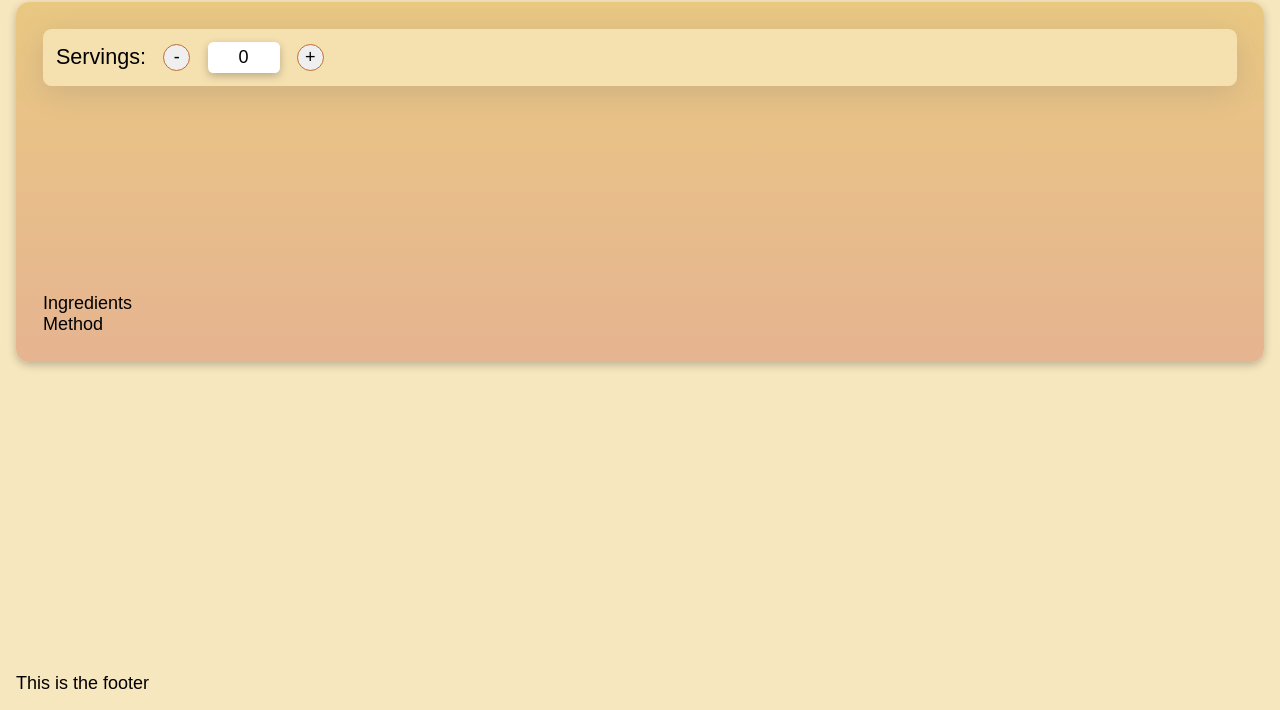
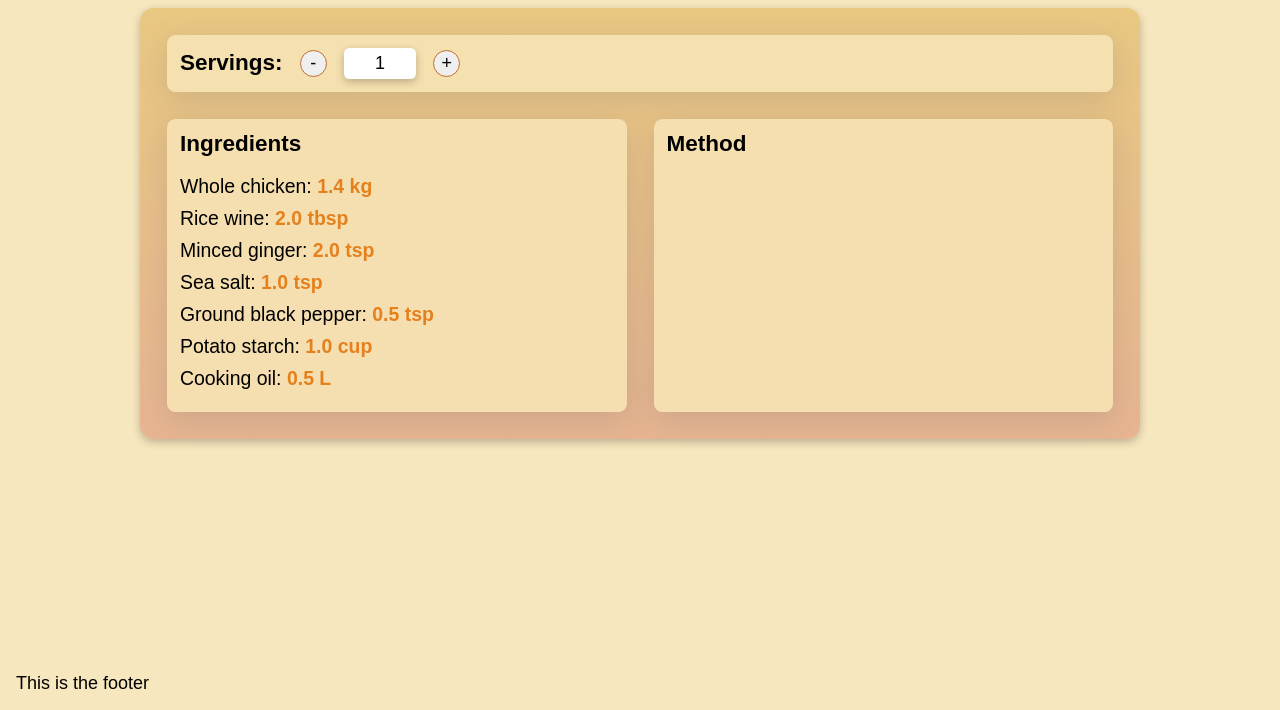
Before and after one commit to ThienTimothy-Nguyen/recipe-ui, a plain HTML site: page index.html in a window 1280 px wide. Shown: the part 143-853 px from the top of the page. Drawn offline with Linux system fonts and the light colour scheme.

Commit message:
feat: interactive ingredients list

```diff
--- a/index.html
+++ b/index.html
@@ -14,41 +14,81 @@
     </div>
   </header>
   <main>
-    <section class="container">
-      <div class="row">
+    <article class="container">
+      <div class="row recipe">
         <h1>
           Crispy Korean Fried Chicken
         </h1>
-        <div class="recipe-table">
-          <div class="serving">
-            <label for="serving">Servings:</label>
+        <div class="recipe__container">
+          <section class="serving">
+            <label for="serving"><h2>Servings:</h2></label>
             <button
               class="serving__button"
-              onclick="decVal()"
+              onclick="addVal(-1)"
               >-</button>
             <input
               id="serving"
               class="serving__input"
               type="number"
-              value="0"
-              onchange="validateVal(event.target.value)"
+              value="1"
+              onchange="setVal(event.target.value)"
               >
             <button
               class="serving__button"
-              onclick="incVal()"
+              onclick="addVal(1)"
               >+</button>
-          </div>
-          <div>
-            <div>
-              Ingredients
+          </section>
+          <section class="recipe-content__wrapper">
+            <div class="recipe-content__column">
+              <h2>Ingredients</h2>
+              <ul class="recipe-content__column--ingredients">
+                <li>Whole chicken:
+                  <strong class="recipe-content__quantity">
+                    <span class="number">1.4</span> kg
+                  </strong>
+                </li>
+                <li>Rice wine:
+                  <strong class="recipe-content__quantity">
+                    <span class="number">2.0</span> tbsp
+                  </strong>
+                </li>
+                <li>Minced ginger:
+                  <strong class="recipe-content__quantity">
+                    <span class="number">2.0</span> tsp
+                  </strong>
+                </li>
+                <li>Sea salt:
+                  <strong class="recipe-content__quantity">
+                    <span class="number">1.0</span> tsp
+                  </strong>
+                </li>
+                <li>Ground black pepper:
+                  <strong class="recipe-content__quantity">
+                    <span class="number">0.5</span> tsp
+                  </strong>
+                </li>
+                <li>Potato starch:
+                  <strong class="recipe-content__quantity">
+                    <span class="number">1.0</span> cup
+                  </strong>
+                </li>
+                <li>Cooking oil:
+                  <strong class="recipe-content__quantity">
+                    <span class="number">0.5</span> L
+                  </strong>
+                </li>
+              </ul>
             </div>
-            <div>
-              Method
+            <div class="recipe-content__column recipe-content__column--method">
+              <h2>Method</h2>
+              <ol class="recipe-content__column--method">
+
+              </ol>
             </div>
-          </div>
+          </section>
         </div>
       </div>
-    </section>
+    </article>
   </main>
   <footer class="container">
     <div class="row">
--- a/index.js
+++ b/index.js
@@ -1,23 +1,34 @@
-const setValue = (val) => {
-  document.getElementById("serving").value = val
+const setVal = (val) => {
+  if (val === "" || val <= 0) {
+    document.getElementById("serving").value = 1;
+    updateIngredientList(1)
+  } else {
+    document.getElementById("serving").value = val;
+    updateIngredientList(val)
+  }
 }
 
-const validateVal = (val) => {
-  if (val === "" || val < 0) {
-    setValue(0)
-    return 0
-  }
-  return val
+const addVal = (num) => {
+  input_elem = document.getElementById("serving");
+  let newVal = Number(input_elem.value) + num;
+  setVal(newVal);
 }
 
-const incVal = () => {
-  input_elem = document.getElementById("serving");
-  let newVal = Number(input_elem.value) + 1;
-  setValue(newVal)
+const ingredients = {
+  chicken: 1.4,
+  rice_wine: 2,
+  minced_ginger: 2,
+  salt: 1,
+  black_pepper: 0.5,
+  potato_starch: 1,
+  oil: 0.5,
 }
 
-const decVal = () => {
-  input_elem = document.getElementById("serving");
-  let newVal = Number(input_elem.value) - 1;
-  setValue(validateVal(newVal))
+const updateIngredientList = (serving) => {
+  ingredientsQuantities = Object.values(ingredients)
+  for (let i = 0; i < ingredientsQuantities.length; i++) {
+    document.getElementsByClassName("number")[i]
+            .textContent = (ingredientsQuantities[i] * serving)
+            .toFixed(1)
+  }
 }
--- a/style.css
+++ b/style.css
@@ -30,7 +30,11 @@ main {
 }
 
 h1 {
-  font-size: 1.5rem;
+  font-size: 1.75rem;
+}
+
+h2 {
+  font-size: 1.25rem;
 }
 
 a {
@@ -40,6 +44,11 @@ a {
 
 ul {
   list-style: none;
+}
+
+li {
+  margin-bottom: 0.5rem;
+  font-size: 0.9em;
 }
 
 input::-webkit-outer-spin-button,
@@ -74,20 +83,31 @@ Components
   width: 100%;
 }
 
-/* Recipe table */
+/*
 
-.recipe-table {
+Recipe
+
+*/
+
+.recipe {
+  display: flex;
+  flex-direction: column;
+  align-items: center;
+  justify-content: space-between;
+}
+
+.recipe__container {
   background: #e6b491;
   background: linear-gradient(0deg,rgba(230, 180, 145, 1) 0%, rgb(233, 200, 130) 100%);
-  height: 20rem;
   width: 100%;
+  max-width: 1000px;
   margin: 1rem 0;
   padding: 1.5rem;
   border-radius: 0.75rem;
   display: flex;
   flex-direction: column;
   justify-content: space-between;
-  gap: 1rem;
+  gap: 1.5rem;
   box-shadow: rgba(0, 0, 0, 0.24) 0px 3px 8px;
 }
 
@@ -97,7 +117,8 @@ Serving
 
 */
 
-.serving {
+.serving,
+.recipe-content__column{
   display: flex;
   align-items: center;
   gap: 0.8em;
@@ -134,3 +155,25 @@ Serving
   transition: transform 300ms;
   border-color:#90791e;
 }
+
+/*
+
+Recipe content
+
+*/
+
+.recipe-content__wrapper {
+  flex: 1;
+  display: grid;
+  grid-template-columns: repeat(auto-fit, minmax(16em, 1fr));
+  gap: 1.5em;
+}
+
+.recipe-content__column {
+  flex-direction: column;
+  align-items: start;
+}
+
+.recipe-content__quantity {
+  color: #e5811d;
+}
```
